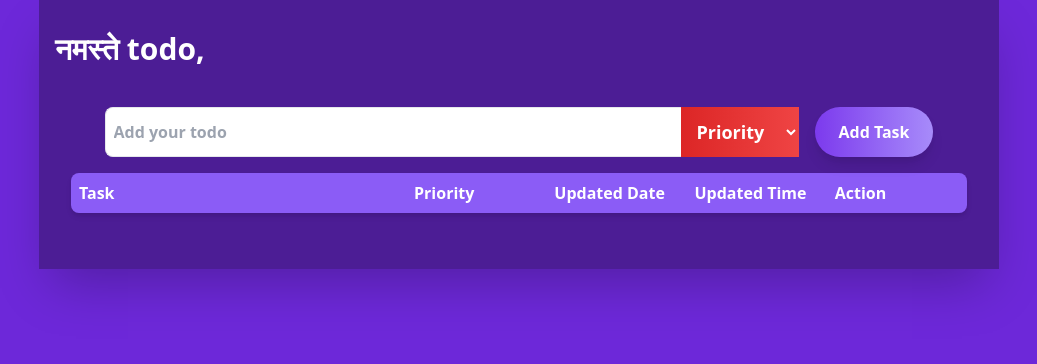
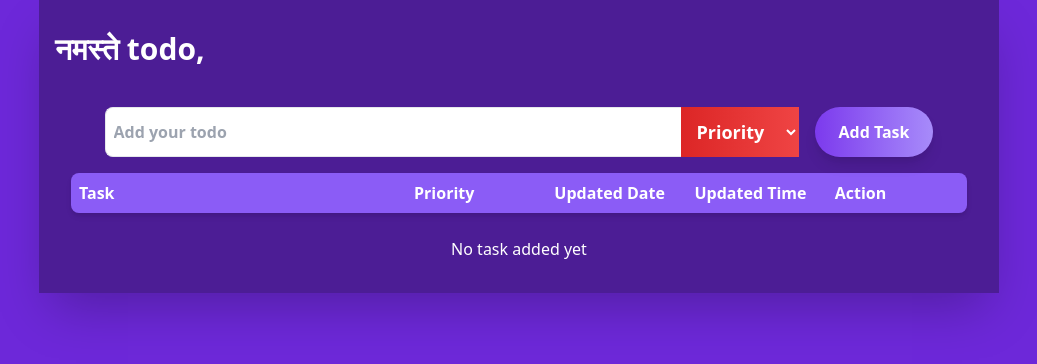
Before and after one commit to DipamPradhan/TodoAppDjango, a Django app: page /todopage/ in a window 1280 px wide. Shown: the part 125-489 px from the top of the page, without its empty margins (121-1158 px from the left). Run offline with Django 5.2, Linux system fonts and the light colour scheme; a user stored in the database is signed in; data comes from the database, SQL or seed files in the repository; both versions use the stored data as it was after the commit.

Commit message:
added a empty data message

```diff
--- a/todo/templates/todo/index.html
+++ b/todo/templates/todo/index.html
@@ -42,6 +42,7 @@
         >
           Get Started
         </a>
+        <p class="block pt-10 pb-0 text-white font-bold">By Dipam Pradhan</p>
       </div>
     </div>
   </body>
--- a/todo/templates/todo/signup.html
+++ b/todo/templates/todo/signup.html
@@ -97,7 +97,7 @@
         <div class="flex items-center justify-between">
           <a
             href="{% url 'todo:login' %}"
-            class="text-sm text-center font-bold mt-6 text-white bg-purple-600 hover:text-b lack hover:bg-purple-400 font-bold py-2 px-4 rounded-lg focus:outline-none focus:shadow-outline w-full"
+            class="text-sm text-center font-bold mt-6 text-white bg-purple-600 hover:text-black lack hover:bg-purple-400 font-bold py-2 px-4 rounded-lg focus:outline-none focus:shadow-outline w-full"
             >Log in</a
           >
         </div>
--- a/todo/templates/todo/todoPage.html
+++ b/todo/templates/todo/todoPage.html
@@ -118,7 +118,13 @@
               </a>
             </div>
           </div>
+          {%empty%}
+
+          <p class="text-white flex justify-center items-center">
+            No task added yet
+          </p>
         </div>
+
         {%endfor%}
       </div>
     </div>
```
Also changed, not shown: db.sqlite3.
